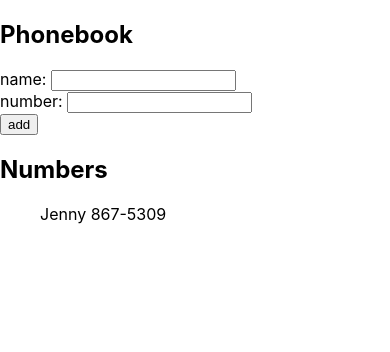
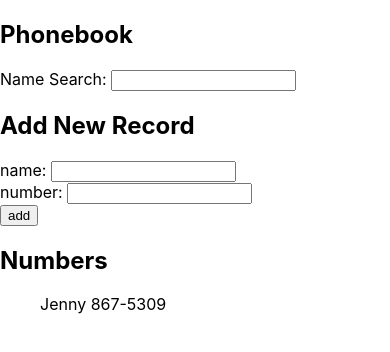
Before and after one commit to kcselm/fullstack_javascript, a React (Create React App) app in the folder part2/phonebook/: page / in a window 390 px wide. Shown: the top 352 px of the page. Built offline with nearby package versions, Linux system fonts and the light colour scheme.

Commit message:
Phonebook step 4

```diff
--- a/part2/phonebook/src/App.js
+++ b/part2/phonebook/src/App.js
@@ -7,10 +7,15 @@ const App = () => {
       name: 'Jenny',
       number: '867-5309',
       id: 1,
-     }
+     },
   ])
+  const [ searchTerm, setSearch ]  = useState('')
   const [ newName, setNewName ] = useState('')
   const [ newNumber, setNewNumber ] = useState('')
+
+  const handleSearchChange = e => {
+    setSearch(e.target.value)
+  }
 
   const handleNameChange = e => {
     setNewName(e.target.value)
@@ -44,6 +49,10 @@ const App = () => {
   return (
     <div>
       <h2>Phonebook</h2>
+      <div>
+        Name Search: <input value={searchTerm} onChange={handleSearchChange}/>
+      </div>
+      <h2>Add New Record</h2>
       <form onSubmit={addPerson}>
         <div>
           name: <input value={newName} onChange={handleNameChange}/>
@@ -56,8 +65,10 @@ const App = () => {
         </div>
       </form>
       <h2>Numbers</h2>
-      {persons.map(person =>
-        <ul key={person.id}>{person.name}  {person.number}</ul>)}
+      {persons
+      .filter(person => person.name.includes(searchTerm))
+      .map(person =>
+        <ul key={person.name}>{person.name}  {person.number}</ul>)}
     </div>
   )
 }
```
